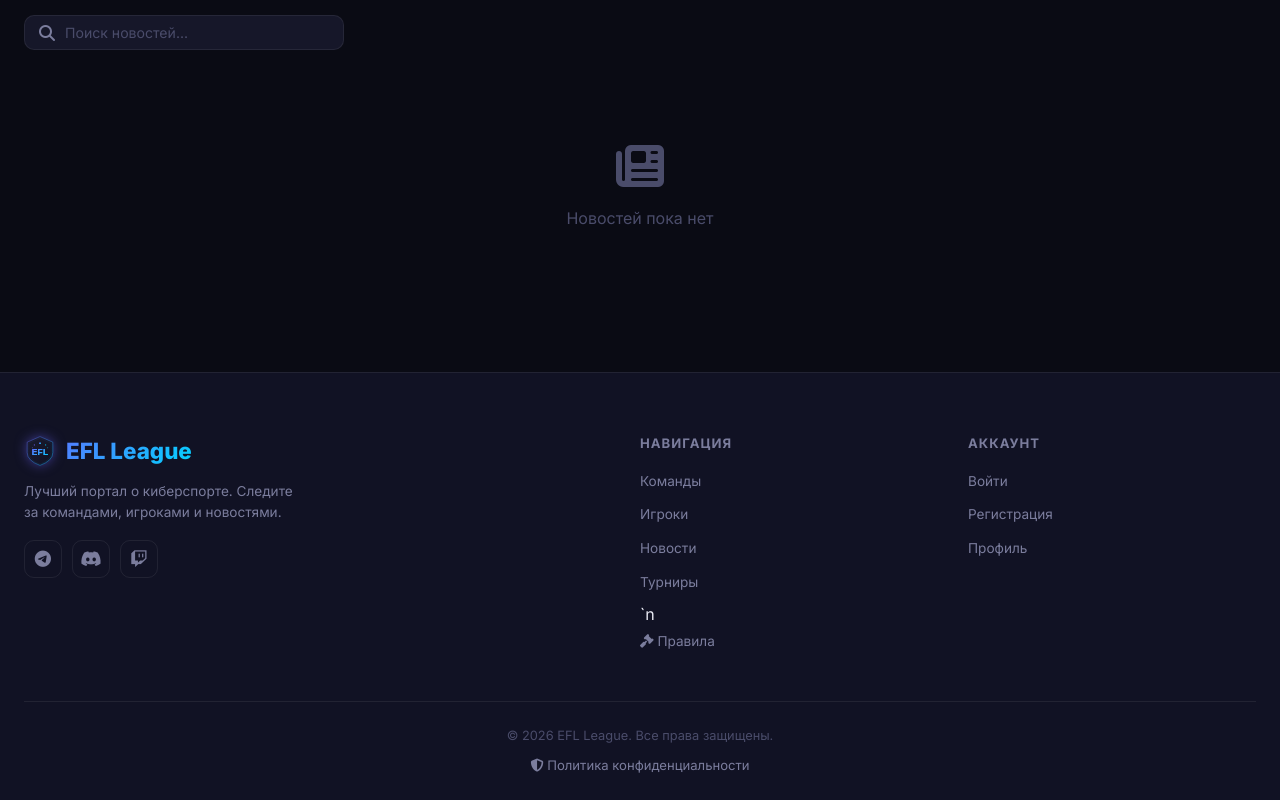
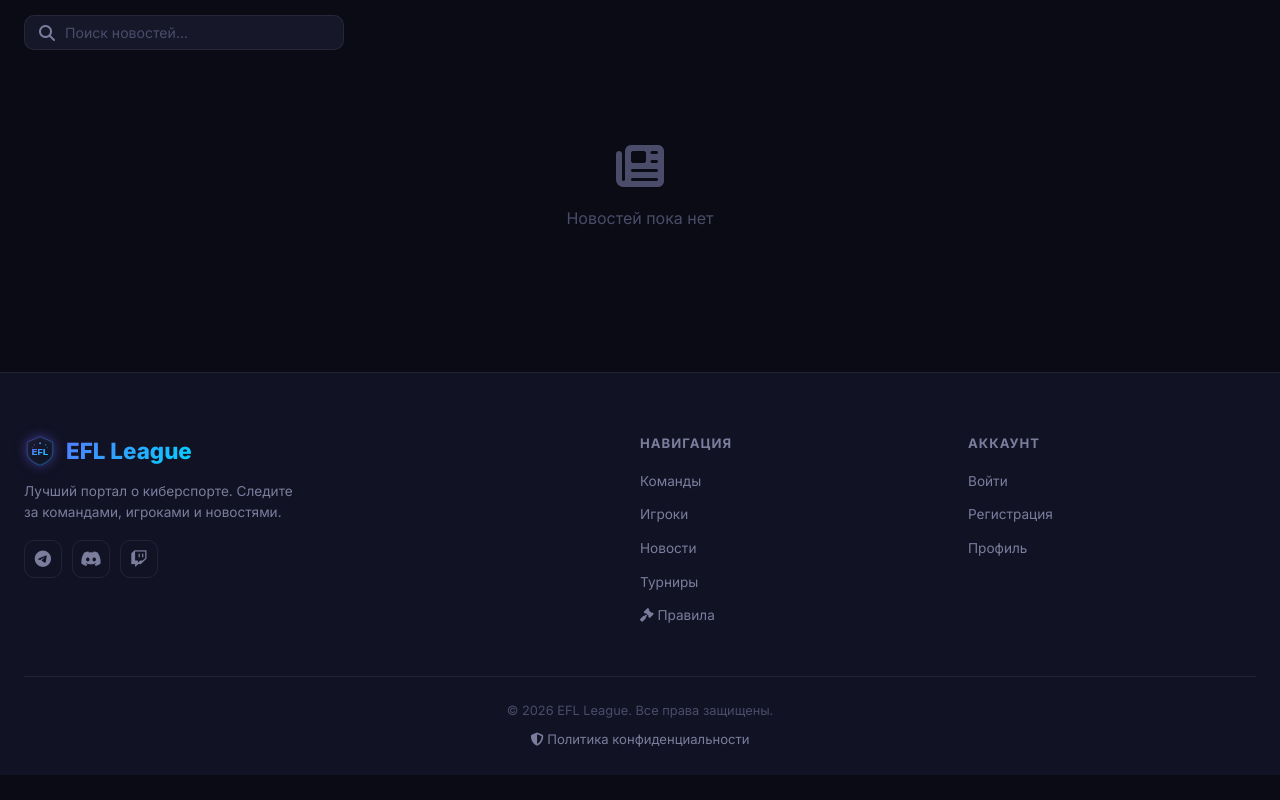
Before and after one commit to xdeath1qw-sys/site, a website: page news.html in a window 1280 px wide. Shown: the part 337-1137 px from the top of the page. After the commit the page ends 1112 px from the top, so only its background shows below. Drawn offline with Linux system fonts and the light colour scheme; no server answers.

Commit message:
fix: убрал  из news.html

```diff
--- a/news.html
+++ b/news.html
@@ -84,7 +84,8 @@
             <li><a href="teams.html">Команды</a></li>
             <li><a href="players.html">Игроки</a></li>
             <li><a href="news.html">Новости</a></li>
-            <li><a href="tournaments.html">Турниры</a></li>`n        <li><a href="rules.html"><i class="fas fa-gavel"></i> Правила</a></li>
+            <li><a href="tournaments.html">Турниры</a></li>
+            <li><a href="rules.html"><i class="fas fa-gavel"></i> Правила</a></li>
           </ul>
         </div>
         <div class="footer-links">
```
